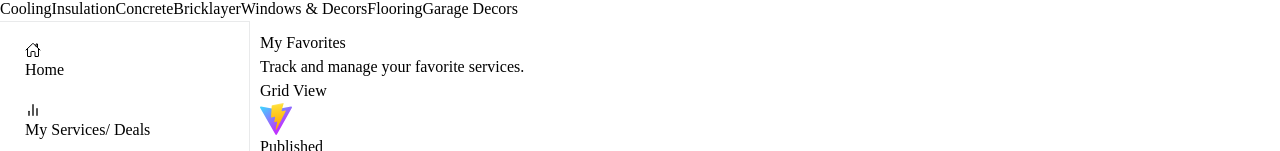
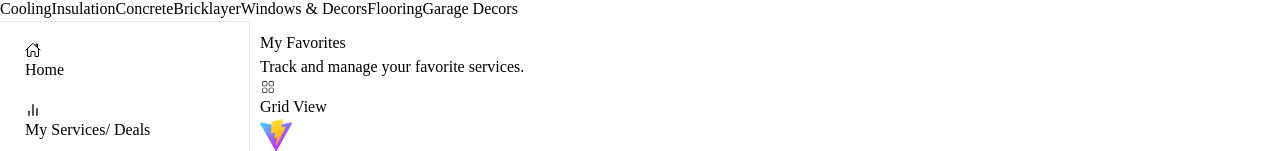
Before and after one commit to shakaib-fabtechsol/HomeServicePhase2, a React (Vite) app: page /provider/favourites in a window 1280 px wide. Shown: the part 801-952 px from the top of the page. Built offline with nearby package versions, Linux system fonts and the light colour scheme.

Commit message:
favourites page

```diff
--- a/src/Pages/ServiceProvider/Favourites.jsx
+++ b/src/Pages/ServiceProvider/Favourites.jsx
@@ -58,9 +58,9 @@ function Favourites() {
         <div className="relative">
           <button
             onClick={() => setDropdownOpen(!dropdownOpen)}
-            className="p-2 w-[150px] border rounded-xl"
+            className="p-2 flex items-center justify-center w-[135px] border rounded-xl"
           >
-            {viewMode === "grid" ? "Grid View" : "List View"}
+            {viewMode === "grid" ? <CiGrid41 className="mr-2"/> : <CiBoxList className="mr-2"/>} {viewMode === "grid" ? "Grid View" : "List View"}
           </button>
           {dropdownOpen && (
             <div className="absolute right-0 mt-2 bg-white shadow-lg rounded w-full">
@@ -69,18 +69,18 @@ function Favourites() {
                   setViewMode("grid");
                   setDropdownOpen(false);
                 }}
-                className="flex items-center px-4 py-2 w-full text-left hover:bg-gray-100"
+                className="flex justify-center items-center px-4 py-2 w-full text-left hover:bg-gray-100"
               >
-                <CiGrid41 className="inline mr-2" /> Grid View
+                <CiGrid41 className="mr-2" /> Grid View
               </button>
               <button
                 onClick={() => {
                   setViewMode("list");
                   setDropdownOpen(false);
                 }}
-                className="flex items-center px-4 py-2 w-full text-left hover:bg-gray-100"
+                className="flex justify-center items-center px-4 py-2 w-full text-left hover:bg-gray-100"
               >
-                <CiBoxList className="inline mr-2" /> List View
+                <CiBoxList className="mr-2" /> List View
               </button>
             </div>
           )}
```
